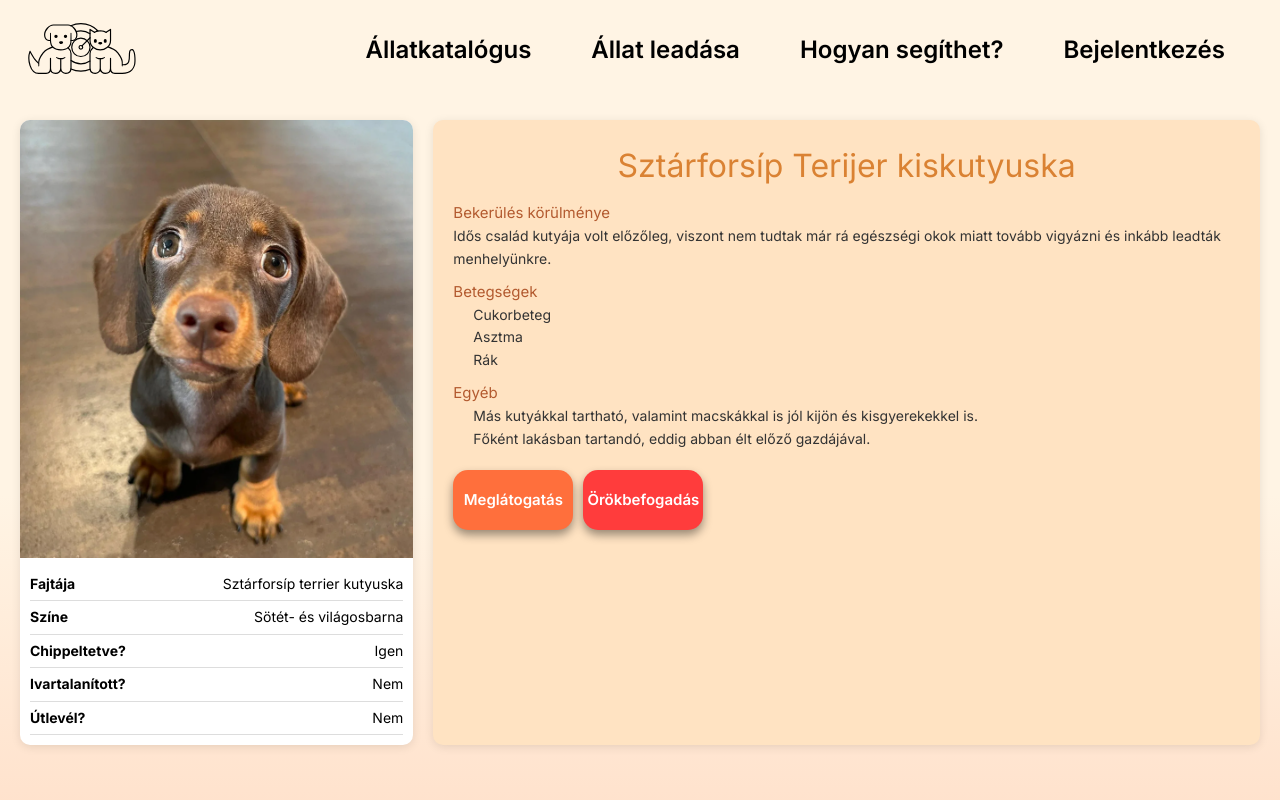
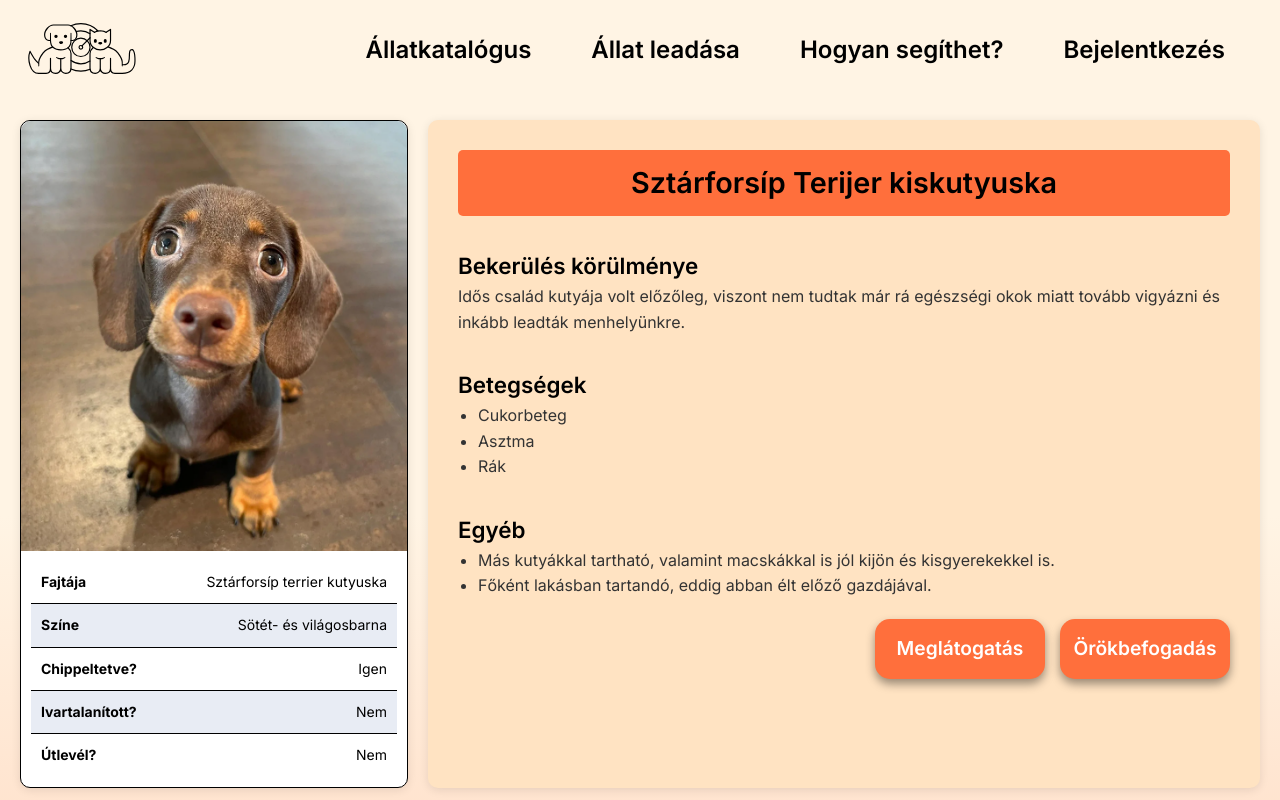
Before and after one commit to Szaszuge/menhely, a Vue app in the folder menhely/: page /petdetails in a window 1280 px wide. Shown: the top 800 px of the page. Built offline with nearby package versions, Linux system fonts and the light colour scheme.

Commit message:
SCRUM-52 Állat oldal további formázások

```diff
--- a/menhely/src/components/Filter.vue
+++ b/menhely/src/components/Filter.vue
@@ -133,8 +133,8 @@ input[type="checkbox"] {
     height: 22px;
     cursor: pointer;
     background: white;
-    border-radius: 50%;
     position: relative;
+    border-radius:  4px;
 }
 
 input[type="checkbox"]:checked {
@@ -162,8 +162,8 @@ input[type="radio"] {
     height: 22px;
     cursor: pointer;
     background: white;
-    border-radius:  4px;
     position: relative;
+    border-radius: 50%;
 }
 
 input[type="radio"]:checked {
--- a/menhely/src/views/PetDetailsView.vue
+++ b/menhely/src/views/PetDetailsView.vue
@@ -17,7 +17,7 @@ import PawFooter from '@/components/PawFooter.vue';
     </div>
 
     <div class="info-container">
-      <h2>Sztárforsíp Terijer kiskutyuska</h2>
+      <h2 class="title">Sztárforsíp Terijer kiskutyuska</h2>
       <h3>Bekerülés körülménye</h3>
       <p>Idős család kutyája volt előzőleg, viszont nem tudtak már rá egészségi okok miatt tovább vigyázni és inkább leadták menhelyünkre.</p>
 
@@ -34,7 +34,6 @@ import PawFooter from '@/components/PawFooter.vue';
         <li>Főként lakásban tartandó, eddig abban élt előző gazdájával.</li>
       </ul>
 
-      <!-- Buttons -->
       <div class="button-container">
         <Button class="visit">Meglátogatás</Button>
         <Button class="adopt">Örökbefogadás</Button>
@@ -50,8 +49,6 @@ import PawFooter from '@/components/PawFooter.vue';
   display: flex;
   gap: 20px;
   padding: 20px;
-
-
 }
 
 .image-container {
@@ -60,76 +57,95 @@ import PawFooter from '@/components/PawFooter.vue';
   border-radius: 10px;
   box-shadow: 0 2px 10px rgba(0, 0, 0, 0.1);
   text-align: center;
+  border: 1px solid black;
 }
 
-
-
 .image-container img {
-    width: 100%;
-    border-radius: 10px 10px 0 0;
+  width: 100%;
+  border-radius: 10px 10px 0 0;
 }
 
 .details {
   text-align: left;
   padding: 10px;
+  border-radius: 0 0 10px 10px;
 }
 
 .detail-row {
   display: flex;
   justify-content: space-between;
   font-size: 14px;
-  padding: 5px 0;
-  border-bottom: 1px solid #ddd;
+  padding: 10px;
+  border-bottom: 1px solid black;
+}
+
+.detail-row:last-child {
+  border-bottom: none;
+}
+
+.detail-row:nth-child(even) {
+  background-color: #e8ecf4;
 }
 
 .detail-row span {
   font-weight: bold;
 }
 
-
 .info-container {
   flex: 2;
   background: #FFE3C2;
-  padding: 20px;
+  padding: 30px;
   border-radius: 10px;
   box-shadow: 0 2px 10px rgba(0, 0, 0, 0.1);
 }
 
-h2 {
-  color: #DA8233;
-  margin-bottom: 10px;
-  font-weight: 600px;
-  font-size: 2rem;
+.title {
+  background-color: #FF6F3C;
+  padding: 10px;
+  border-radius: 5px;
   text-align: center;
+  font-size: 1.8rem;
+  font-weight: 600;
 }
 
 h3 {
-  margin-top: 10px;
-  color: #B35A2F;
+  margin-top: 2rem;
+  font-size: 1.4rem;
+  font-weight: 600;
 }
 
 p, ul {
-  font-size: 14px;
+  font-size: 16px;
   color: #333;
 }
 
 ul {
   padding-left: 20px;
+  list-style-type: disc;
 }
 
 .button-container {
   display: flex;
-  gap: 10px;
+  justify-content: flex-end;
+  align-items: center;
+  gap: 15px;
   margin-top: 20px;
+
 }
 
 .visit {
   background-color: #FF6F3C;
   color: white;
+  width: 170px;
+  height: 60px;
+  font-size: 1.2rem;
 }
 
 .adopt {
-  background-color: #FF3C3C;
+  background-color: #FF6F3C;
   color: white;
+  width: 170px;
+  height: 60px;
+  font-size: 1.2rem;
 }
 </style>
```
